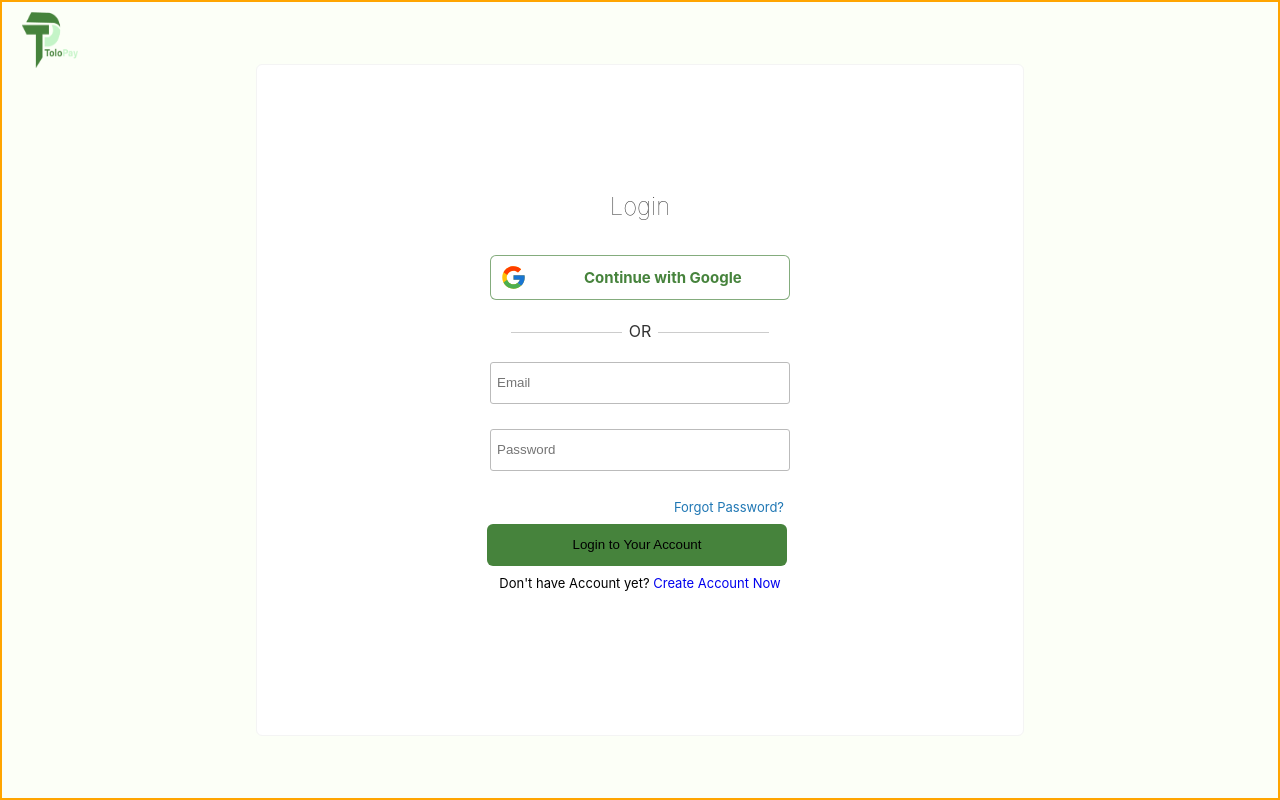
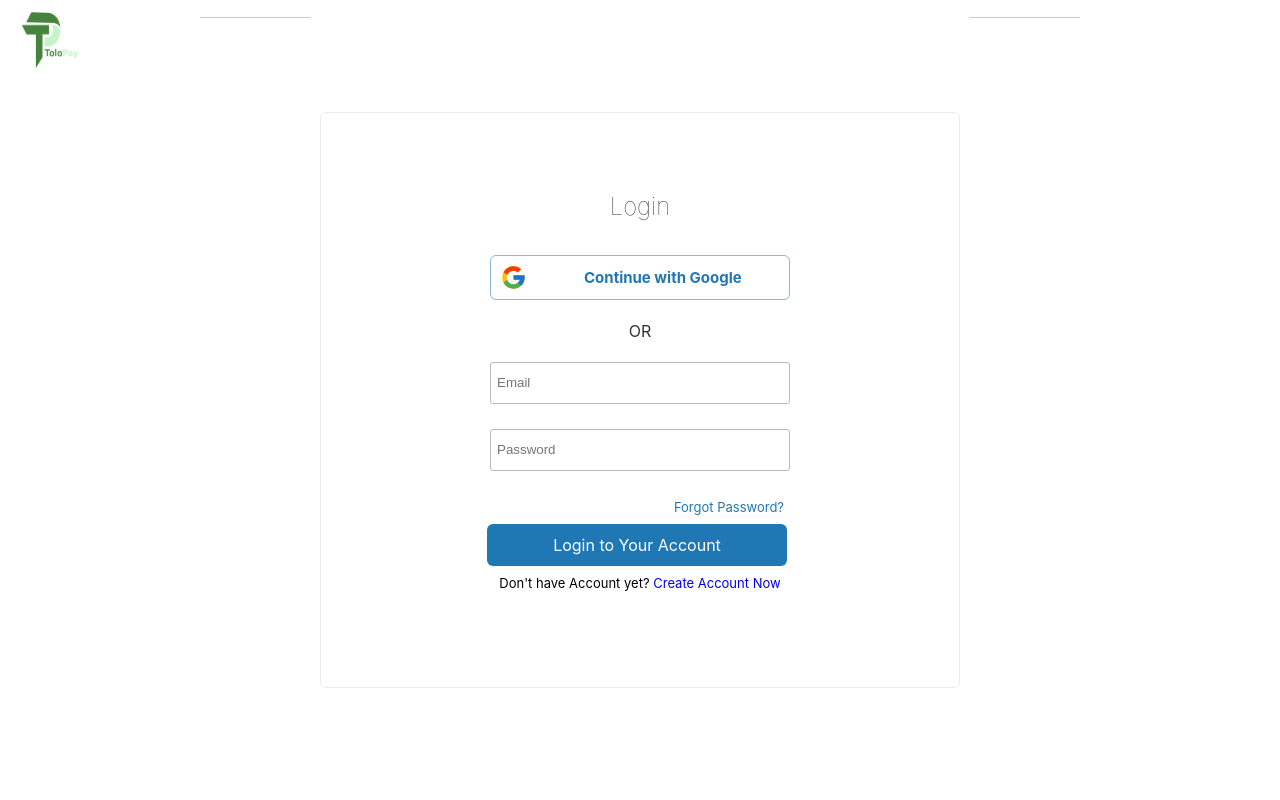
Before and after one commit to EchnoServe/tolo-pay, a React (Create React App) app in the folder tolopay/: page / in a window 1280 px wide. Built offline with nearby package versions, Linux system fonts and the light colour scheme; no server answers.

Commit message:
checkout

```diff
--- a/tolopay/src/Components/login_components/LoginContainer.style.js
+++ b/tolopay/src/Components/login_components/LoginContainer.style.js
@@ -1,5 +1,6 @@
 import styled from 'styled-components'
 import { FormStyle } from '../commonStyles';
+import { primary, accent } from "../../Utils/colors";
 
 const font = "-apple-system, BlinkMacSystemFont, 'Segoe UI', 'Open Sans', sans-serif";
 
@@ -15,14 +16,14 @@
 `;
 
 export const Container = styled.div`
-     height: 84vh;
+     height: 72vh;
      background-color: white;
      display: flex;
      justify-content: center;
      align-items: center;
      flex-direction: column;
      border-radius: 6px;
-     border: 0.1px solid rgba(244,244,244);
+     border: 0.1px solid rgba(235,235,235);
 
 
         width: 350px;
@@ -31,7 +32,7 @@
         padding-top: 1px;
 
      @media (min-width: 600px){
-         width: 60vw;
+         width: 50vw;
      }
 `;
 
@@ -61,7 +62,7 @@
 display: flex;
 justify-content: first baseline;
 align-items: center;
-border: 0.5px solid #46833ca9;
+border: 0.5px solid ${accent};
 background-color: white;
 margin: 6px 1px;
 width: 300px;
@@ -70,11 +71,11 @@
 cursor: pointer;
 
 ${Para} {
-    color: #46833c;
+    color: ${primary};
 }
 
 &:hover {
-background-color: #739e6c;
+background-color: ${accent};
 }
 &:hover ${Para} {
     color: white;
@@ -98,7 +99,6 @@
 padding: 6px;
 margin-bottom: 15px;
 margin-top: 9px;
-position: fixed;
 display: inline-block;
 font-size: 1rem;
 
@@ -144,21 +144,18 @@
 export const LoginButton = styled.button`
     width: 300px;
     margin: 9px 3px;
-    background-color: #46833C;
+    background-color: ${primary};
     border-radius: 6px;
     border: none;
     height: 42px;
+    color: white;
+        font-size: medium;
+        font-family: ${font};
 
     cursor: pointer;
 
-    &span {
-        color: white;
-        font-size: medium;
-        font-family: ${font};
-    }
-
     &:hover {
-        outline: #46833C solid 1px;
+        outline: ${primary} solid 1px;
         border-radius: 3px;
         font-size: 17px;
     }
--- a/tolopay/src/Pages/login_page/LoginPage.style.js
+++ b/tolopay/src/Pages/login_page/LoginPage.style.js
@@ -5,8 +5,7 @@
     flex-direction: column;
     align-items: center;
     justify-content: center;
-    background-color: #fcfff7;
-    border: 2px solid orange;
+    background-color: white;
     height: 100vh;
     width: 100vw;
     // width: 90%;
```
